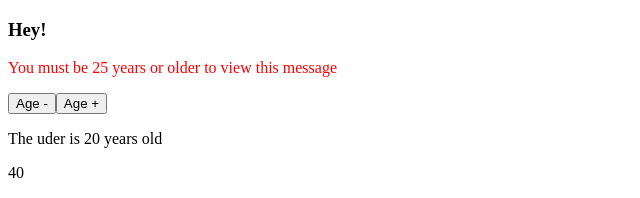
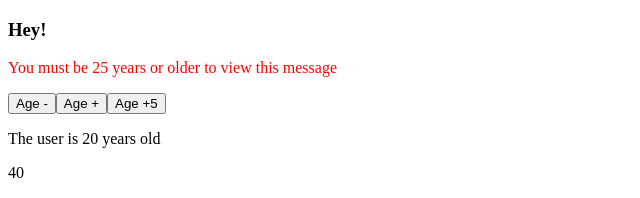
Before and after one commit to crazydrummer81/ztm-vue-course-components, a Vue app: page / in a window 1280 px wide. Shown: the top 198 px of the page, without its empty margins (0-640 px from the left). Built offline with nearby package versions, Linux system fonts and the light colour scheme.

Commit message:
Lesson 73 done

```diff
--- a/src/App.vue
+++ b/src/App.vue
@@ -1,7 +1,7 @@
 <template>
 	<h3>Hey!</h3>
 	<greeting-message :age="age"/>
-	<user-card :age="age" @age-change="onEmitChange"/>
+	<user-card :age="age" @age-change="onEmitChange" :ageChangeFn="updateAgeCB"/>
 </template>
 
 <script>
@@ -16,8 +16,11 @@ export default {
 		}
 	},
 	methods: {
-		onEmitChange(value) {
-			this.age += value
+		onEmitChange(num) {
+			this.age += num
+		},
+		updateAgeCB(num) {
+			this.age += num
 		}
 	}
 }
--- a/src/components/UserCard.vue
+++ b/src/components/UserCard.vue
@@ -1,7 +1,8 @@
 <template>
 	<button type="button" @click="onClickAge(-1)">Age -</button>
 	<button type="button" @click="onClickAge(1)">Age +</button>
-	<p>The uder is {{ age }} years old</p>
+	<button type="button" @click="ageChangeFn(5)">Age +5</button>
+	<p>The user is {{ age }} years old</p>
 	<p>{{ ageDoubled }}</p>
 </template>
 
@@ -16,7 +17,8 @@ export default {
 			validator(value) {
 				return (value > 15) && (value < 30)
 			}
-		}
+		},
+		ageChangeFn: Function
 	},
 	emits: ['age-change'],
 	computed: {
```
